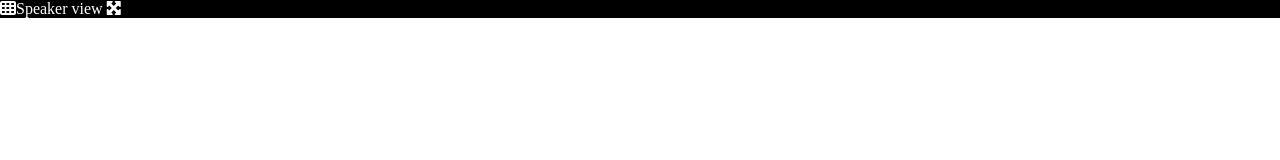
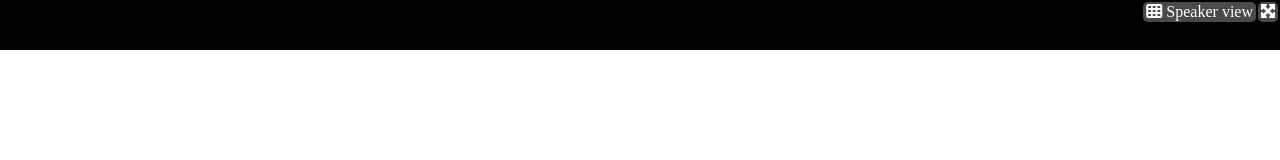
Before and after one commit to antoinde/html-css-zoom, a plain HTML site: page index.html in a window 1280 px wide. Drawn offline with Linux system fonts and the light colour scheme.

Commit message:
Header completato

```diff
--- a/css/style.css
+++ b/css/style.css
@@ -7,14 +7,31 @@
 /* /LAYOUT RESET */
 
 /* UTILITYES */
+.flex{display: flex;}
 /* /UTILITYES */
 
-/* HEADER */
+/* HEADER *************************************************/
 header{
+    height: 50px;
     background-color: black;
     color: white;
+    position: fixed;
+    width: 100%;
+    padding: 2px;
+    /* flex_prop*/
+    justify-content: end;
+    column-gap: 2px;
 }
-/* /HEADER */
+header span{
+    background-color: #4a4a4a;
+    height: 20px;
+    line-height: 20px;
+    border-radius: 5px;
+    padding: 0 3px;
+}
+
+
+/* /HEADER *************************************************/
 
 /* MAIN */
 main{}
--- a/index.html
+++ b/index.html
@@ -17,10 +17,10 @@
 <body>
 
     <!-- Header -->
-    <header>
+    <header class="flex">
 
         <!-- Iconcina (tabella 3x3) -->
-        <span><i class="fa-solid fa-table-cells"></i>Speaker view</span>
+        <span><i class="fa-solid fa-table-cells"></i> Speaker view</span>
 
         <!-- Iconcina (maximize) -->
         <span><i class="fa-solid fa-maximize"></i></span>
```
